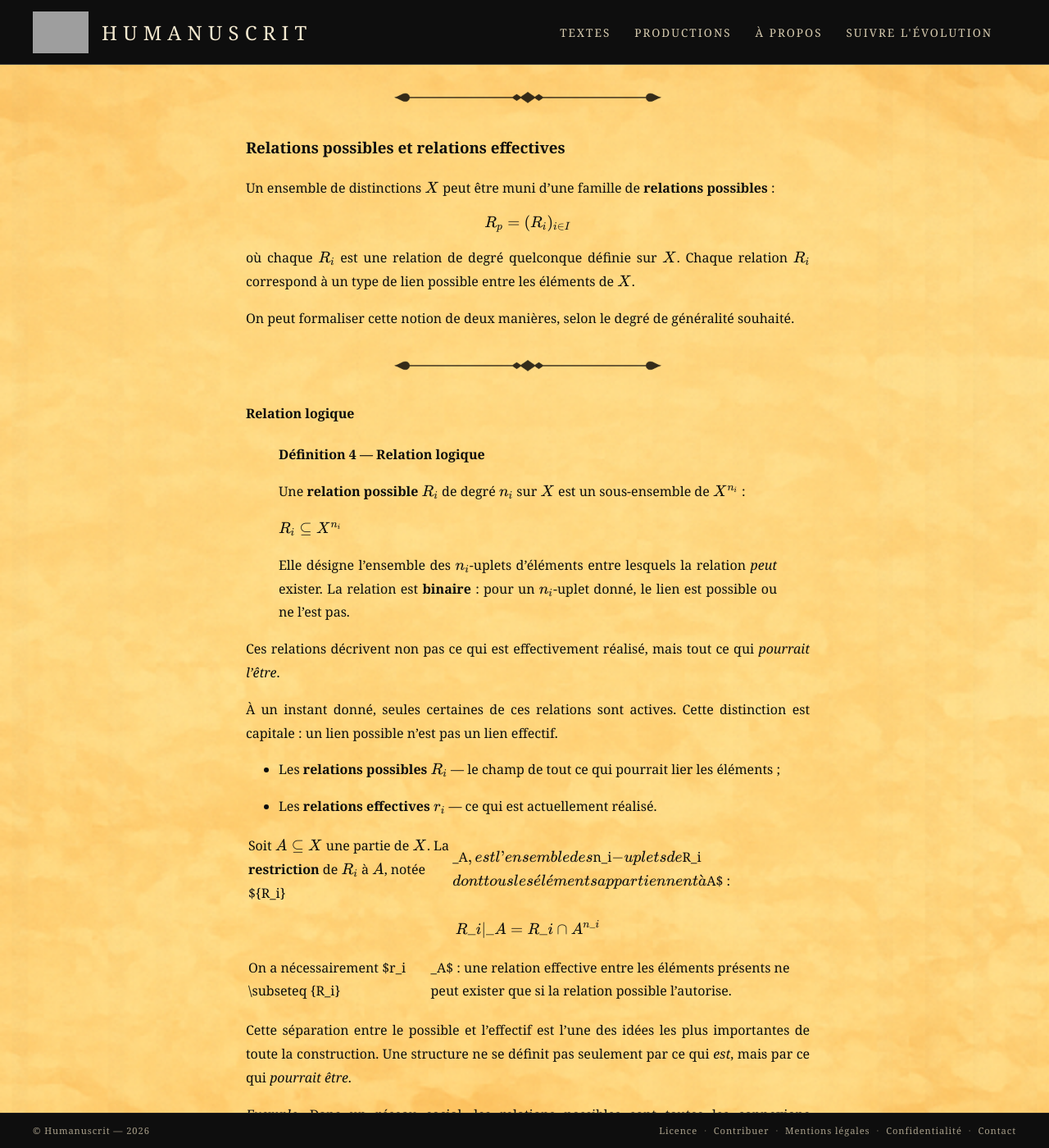
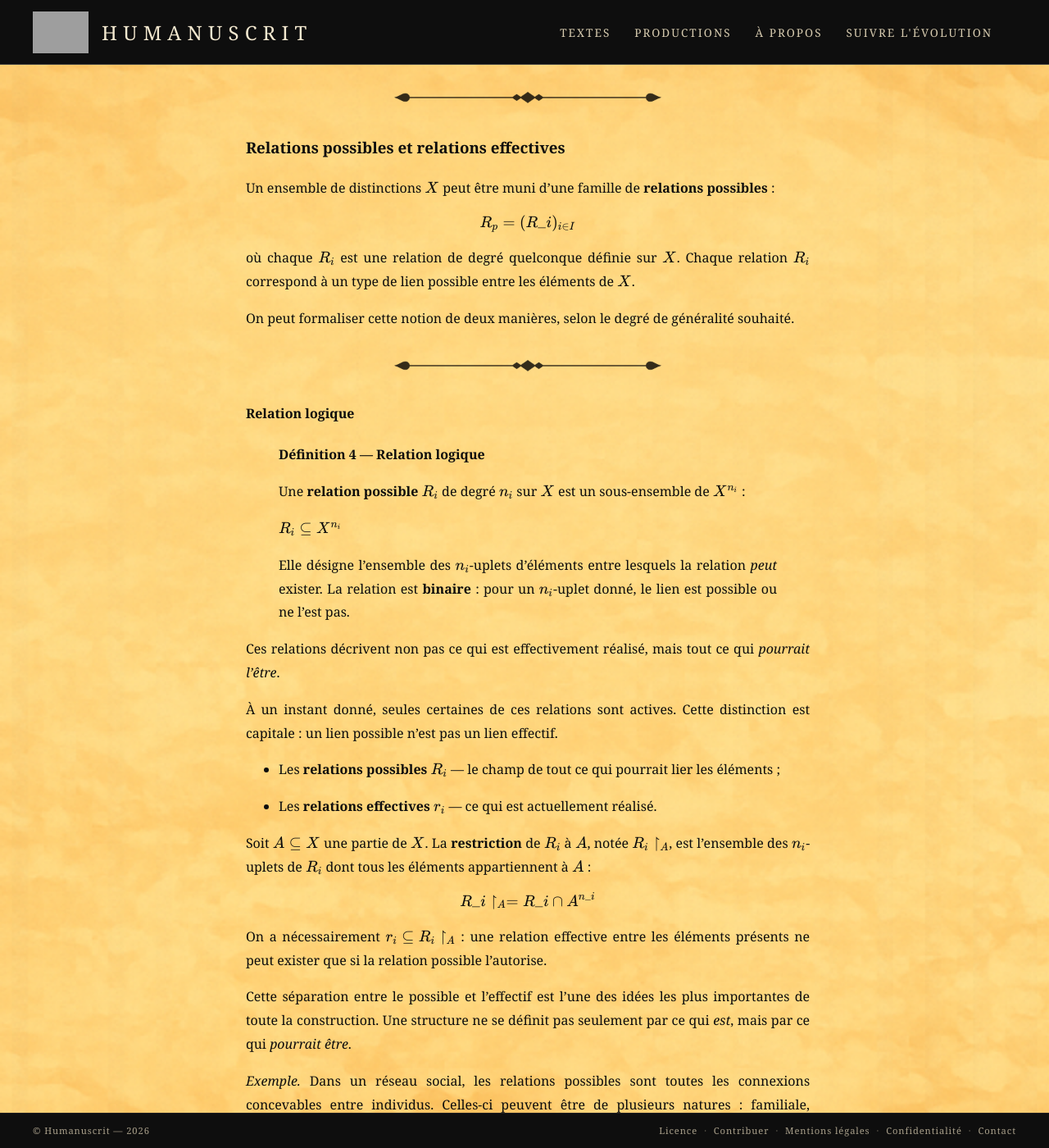
Before and after one commit to maxcarriere/humanuscrit, a Jekyll site: the page built from textes/reflexions/1_systemes_vision_descriptive.md, in a window 1280 px wide and 1400 px high, scrolled down 4730 px. Shown: the whole window at 82% size. Built offline with Jekyll 4.4.1, drawn with Linux system fonts in a browser that asks for light colours; our own code applies the rules of GitHub Pages for plain Markdown files; some of the changed text lies outside the part shown; grey boxes are pictures that could not be loaded.

Commit message:
Formules: notation R_i restriction_A + echappement _; evolution: precision compteur vs graphique
Co-authored-by: Cursor <cursoragent@cursor.com>

```diff
--- a/textes/reflexions/1_systemes_vision_descriptive.md
+++ b/textes/reflexions/1_systemes_vision_descriptive.md
@@ -130,9 +130,9 @@ Cette section pose les concepts nécessaires pour décrire la structure et le mo
 
 Un ensemble de distinctions $X$ peut être muni d'une famille de **relations possibles** :
 
-$$R_p = (R_i)_{i \in I}$$
+$$R_p = (R\_i)_{i \in I}$$
 
-où chaque $R_i$ est une relation de degré quelconque définie sur $X$. Chaque relation $R_i$ correspond à un type de lien possible entre les éléments de $X$.
+où chaque $R\_i$ est une relation de degré quelconque définie sur $X$. Chaque relation $R\_i$ correspond à un type de lien possible entre les éléments de $X$.
 
 On peut formaliser cette notion de deux manières, selon le degré de généralité souhaité.
 
@@ -142,25 +142,25 @@ On peut formaliser cette notion de deux manières, selon le degré de générali
 
 > **Définition 4 — Relation logique**
 >
-> Une **relation possible** $R_i$ de degré $n_i$ sur $X$ est un sous-ensemble de $X^{n_i}$ :
+> Une **relation possible** $R\_i$ de degré $n\_i$ sur $X$ est un sous-ensemble de $X^{n\_i}$ :
 >
-> $R_i \subseteq X^{n_i}$
+> $R\_i \subseteq X^{n\_i}$
 >
-> Elle désigne l'ensemble des $n_i$-uplets d'éléments entre lesquels la relation *peut* exister. La relation est **binaire** : pour un $n_i$-uplet donné, le lien est possible ou ne l'est pas.
+> Elle désigne l'ensemble des $n\_i$-uplets d'éléments entre lesquels la relation *peut* exister. La relation est **binaire** : pour un $n\_i$-uplet donné, le lien est possible ou ne l'est pas.
 
 Ces relations décrivent non pas ce qui est effectivement réalisé, mais tout ce qui *pourrait l'être*.
 
 À un instant donné, seules certaines de ces relations sont actives. Cette distinction est capitale : un lien possible n'est pas un lien effectif.
 
-- Les **relations possibles** $R_i$ — le champ de tout ce qui pourrait lier les éléments ;
+- Les **relations possibles** $R\_i$ — le champ de tout ce qui pourrait lier les éléments ;
 
-- Les **relations effectives** $r_i$ — ce qui est actuellement réalisé.
+- Les **relations effectives** $r\_i$ — ce qui est actuellement réalisé.
 
-Soit $A \subseteq X$ une partie de $X$. La **restriction** de $R\_i$ à $A$, notée ${R\_i}|\_A$, est l'ensemble des $n\_i$-uplets de $R\_i$ dont tous les éléments appartiennent à $A$ :
+Soit $A \subseteq X$ une partie de $X$. La **restriction** de $R\_i$ à $A$, notée $R\_i \restriction_A$, est l'ensemble des $n\_i$-uplets de $R\_i$ dont tous les éléments appartiennent à $A$ :
 
-$${R\_i}|\_A = R\_i \cap A^{n\_i}$$
+$$R\_i \restriction_A = R\_i \cap A^{n\_i}$$
 
-On a nécessairement $r\_i \subseteq {R\_i}|\_A$ : une relation effective entre les éléments présents ne peut exister que si la relation possible l'autorise.
+On a nécessairement $r\_i \subseteq R\_i \restriction_A$ : une relation effective entre les éléments présents ne peut exister que si la relation possible l'autorise.
 
 Cette séparation entre le possible et l'effectif est l'une des idées les plus importantes de toute la construction. Une structure ne se définit pas seulement par ce qui *est*, mais par ce qui *pourrait être*.
 
@@ -179,37 +179,37 @@ Cette séparation entre le possible et l'effectif est l'une des idées les plus
 
 #### Relation valuée
 
-La relation logique admet une généralisation naturelle. Au lieu de se limiter à « le lien existe ou n'existe pas », on peut associer à chaque $n_i$-uplet une **valeur** — une intensité, un poids, une mesure.
+La relation logique admet une généralisation naturelle. Au lieu de se limiter à « le lien existe ou n'existe pas », on peut associer à chaque $n\_i$-uplet une **valeur** — une intensité, un poids, une mesure.
 
 > **Définition 4 (bis) — Relation valuée**
 >
-> Une **relation possible** $R_i$ de degré $n_i$, valuée dans un ensemble $W_i$, est une application :
+> Une **relation possible** $R\_i$ de degré $n\_i$, valuée dans un ensemble $W\_i$, est une application :
 >
-> $R_i : X^{n_i} \to W_i$
+> $R\_i : X^{n\_i} \to W\_i$
 >
-> qui associe à chaque $n_i$-uplet d'éléments de $X$ une **valeur** dans $W_i$.
+> qui associe à chaque $n\_i$-uplet d'éléments de $X$ une **valeur** dans $W\_i$.
 >
-> L'ensemble $W_i$ est appelé **espace de valuation** de la relation $R_i$. Il contient un élément distingué, noté $0$ (ou $\bot$), qui signifie *absence de relation*.
+> L'ensemble $W\_i$ est appelé **espace de valuation** de la relation $R\_i$. Il contient un élément distingué, noté $0$ (ou $\bot$), qui signifie *absence de relation*.
 
-L'espace de valuation $W_i$ capture la richesse du lien. Selon le choix de $W_i$, on retrouve différents cadres :
+L'espace de valuation $W\_i$ capture la richesse du lien. Selon le choix de $W\_i$, on retrouve différents cadres :
 
-- **$W_i = \{0, 1\}$** : la relation est binaire — le lien existe ($1$) ou n'existe pas ($0$). On retrouve exactement la **relation logique** de la définition précédente.
+- **$W\_i = \{0, 1\}$** : la relation est binaire — le lien existe ($1$) ou n'existe pas ($0$). On retrouve exactement la **relation logique** de la définition précédente.
 
-- **$W_i = \mathbb{R}^+$** : la relation porte une **intensité** continue — une force d'attraction, un débit, une affinité. Le lien n'est plus « tout ou rien » ; il possède un poids.
+- **$W\_i = \mathbb{R}^+$** : la relation porte une **intensité** continue — une force d'attraction, un débit, une affinité. Le lien n'est plus « tout ou rien » ; il possède un poids.
 
-- **$W_i$ fini** (par exemple $\{\text{nul}, \text{faible}, \text{moyen}, \text{fort}\}$) : la relation est **qualitative et graduée**.
+- **$W\_i$ fini** (par exemple $\{\text{nul}, \text{faible}, \text{moyen}, \text{fort}\}$) : la relation est **qualitative et graduée**.
 
-La **relation logique est un cas particulier de la relation valuée**, retrouvé lorsque $W_i = \{0, 1\}$ pour toutes les relations.
+La **relation logique est un cas particulier de la relation valuée**, retrouvé lorsque $W\_i = \{0, 1\}$ pour toutes les relations.
 
-Les relations effectives sont alors des applications $r_i : A^{n_i} \to W_i$, avec la contrainte qu'une relation effective ne peut prendre une valeur non nulle que là où la relation possible le permet :
+Les relations effectives sont alors des applications $r\_i : A^{n\_i} \to W\_i$, avec la contrainte qu'une relation effective ne peut prendre une valeur non nulle que là où la relation possible le permet :
 
 $$r\_i(x\_1, \ldots, x\_{n\_i}) \neq 0 \implies R\_i(x\_1, \ldots, x\_{n\_i}) \neq 0$$
 
-Pour une partie $A \subseteq X$, la **restriction** de $R\_i$ à $A$, notée ${R\_i}|\_A$, est l'application obtenue en restreignant le domaine de $R\_i$ aux $n\_i$-uplets d'éléments de $A$ :
+Pour une partie $A \subseteq X$, la **restriction** de $R\_i$ à $A$, notée $R\_i \restriction_A$, est l'application obtenue en restreignant le domaine de $R\_i$ aux $n\_i$-uplets d'éléments de $A$ :
 
-$${R\_i}|\_A : A^{n\_i} \to W\_i, \quad {R\_i}|\_A(x\_1, \ldots, x\_{n\_i}) = R\_i(x\_1, \ldots, x\_{n\_i})$$
+$$R\_i \restriction_A : A^{n\_i} \to W\_i, \quad (R\_i \restriction_A)(x\_1, \ldots, x\_{n\_i}) = R\_i(x\_1, \ldots, x\_{n\_i})$$
 
-La relation effective $r\_i$ est alors une application de $A^{n\_i}$ dans $W\_i$ telle que $r\_i(x\_1, \ldots, x\_{n\_i}) \neq 0$ implique ${R\_i}|\_A(x\_1, \ldots, x\_{n\_i}) \neq 0$.
+La relation effective $r\_i$ est alors une application de $A^{n\_i}$ dans $W\_i$ telle que $r\_i(x\_1, \ldots, x\_{n\_i}) \neq 0$ implique $(R\_i \restriction_A)(x\_1, \ldots, x\_{n\_i}) \neq 0$.
 
 *Exemple.* Dans le même réseau social, on peut enrichir la description : l'amitié n'est plus seulement présente ou absente, elle porte une intensité. $R_1 : X^2 \to [0, 1]$ mesure le degré d'affinité ; $R_2 : X^2 \to \{0, 1\}$ reste binaire (on est parent ou non) ; $R_3 : X^2 \to \{\text{nul}, \text{collègue}, \text{hiérarchique}\}$ est qualitative. Dire que $x$ et $y$ sont amis avec une affinité de $0.8$ s'écrit $r_1(x,y) = 0.8$.
 
@@ -217,7 +217,7 @@ La relation effective $r\_i$ est alors une application de $A^{n\_i}$ dans $W\_i$
 
 #### Convention
 
-**Dans la suite de ce texte, le mot *relation* désigne indifféremment une relation logique ou valuée.** Les définitions et raisonnements s'appliquent aux deux cas. Le lecteur peut, selon sa préférence, adopter l'une ou l'autre formalisation — la relation logique pour la simplicité, la relation valuée pour la généralité. La notation reste la même : $R_i$ pour les relations possibles, $r_i$ pour les relations effectives.
+**Dans la suite de ce texte, le mot *relation* désigne indifféremment une relation logique ou valuée.** Les définitions et raisonnements s'appliquent aux deux cas. Le lecteur peut, selon sa préférence, adopter l'une ou l'autre formalisation — la relation logique pour la simplicité, la relation valuée pour la généralité. La notation reste la même : $R\_i$ pour les relations possibles, $r\_i$ pour les relations effectives.
 
 *(Voir Annexe — Prérequis mathématiques : N-uplets, Relations, Applications.)*
 
@@ -231,7 +231,7 @@ La relation effective $r\_i$ est alors une application de $A^{n\_i}$ dans $W\_i$
 >
 > - $A \subseteq X$ est l'ensemble des éléments **présents** — ceux qui participent effectivement à la configuration ;
 >
-> - $R = (r_i)_{i \in I}$ est une famille de **relations effectives** sur $A$ entre les éléments présents — avec $r\_i \subset {R\_i}|\_{A}$
+> - $R = (r_i)_{i \in I}$ est une famille de **relations effectives** sur $A$ entre les éléments présents — avec $r\_i \subset R\_i \restriction_A$
 >
 > Les relations effectives sont incluses dans la restriction des relations possibles aux éléments présents. Toute relation possible n'est pas nécessairement activée.
 
```
Also changed, not shown: evolution.md (+2 -0 lines).
